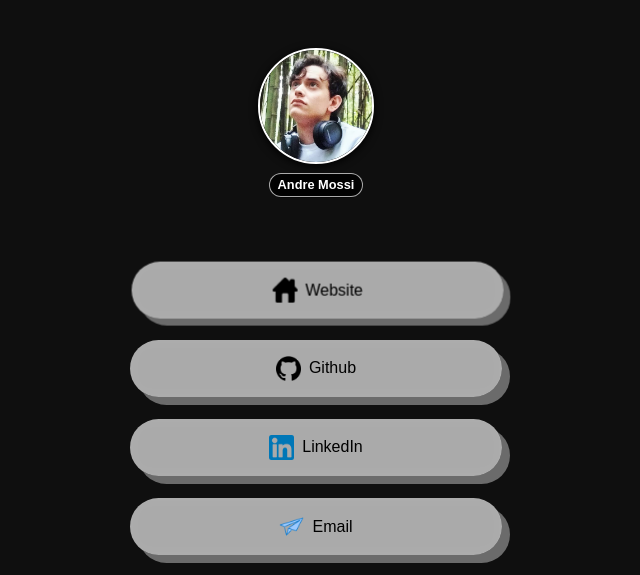
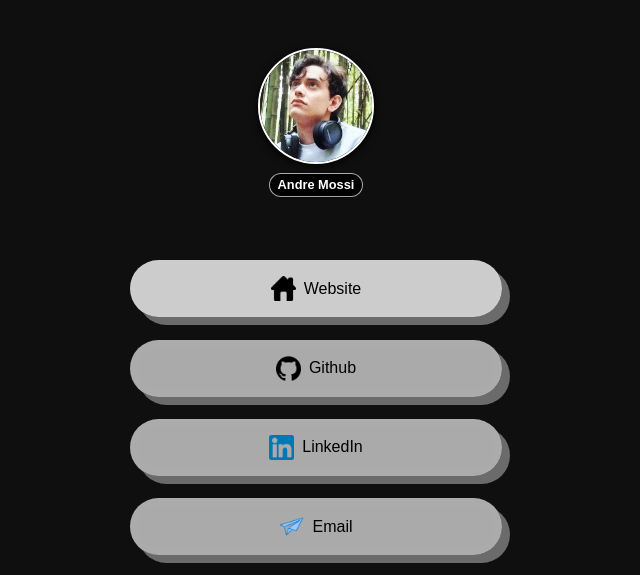
Before and after one commit to AndreM222/andremossi-linktree, a website built with Vite: page index.html in a window 1280 px wide. In both pictures the pointer is over the item "Website". Shown: the top 575 px of the page, without its empty margins (324-964 px from the left). Built offline with nearby package versions, Linux system fonts and the light colour scheme; files whose address does not match are found by name.

Commit message:
perf(hover effect): change hover action to color change in hover

```diff
--- a/global.css
+++ b/global.css
@@ -63,10 +63,7 @@ ul > li {
 }
 
 ul > li:hover {
-    box-shadow: #999a 7px 7px 0px 0px;
-    -webkit-box-shadow: #999a 7px 7px 0px 0px;
-    transform: translate(0.1em, 0.1em);
-    -webkit-transform: translate(0.1em, 0.1em);
+    background-color: #fffc;
 }
 
 ul > li:active {
```
